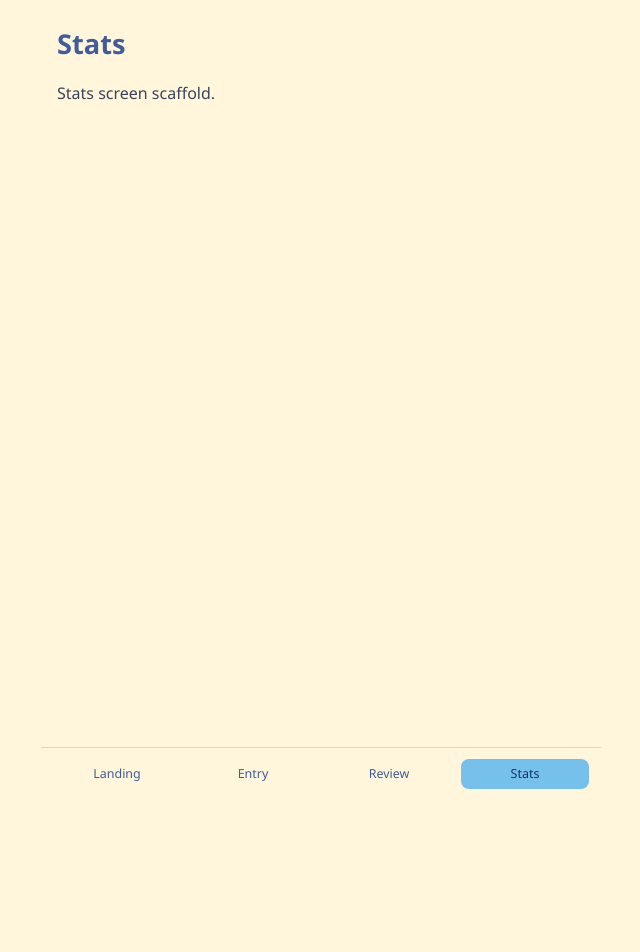
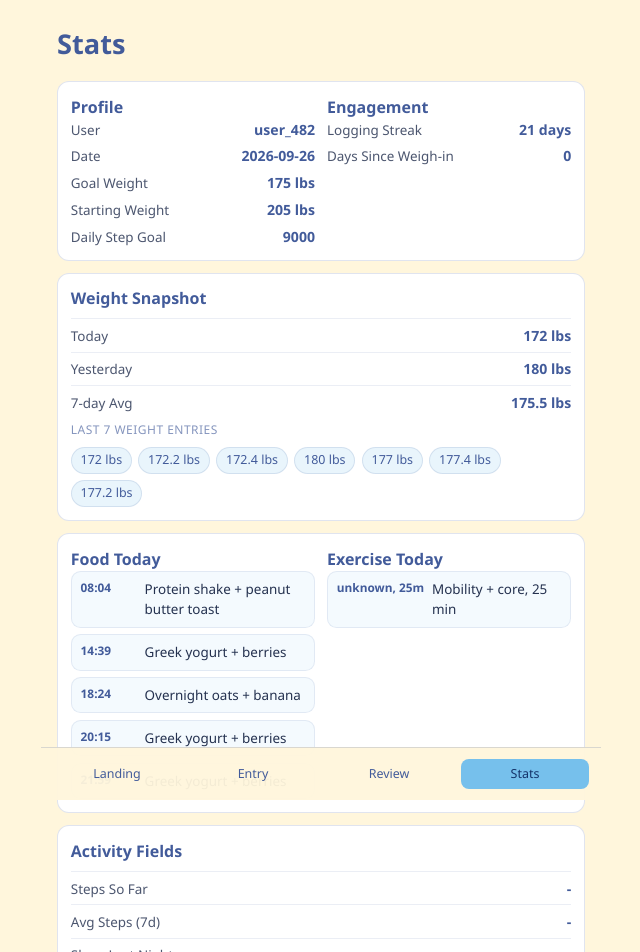
Before and after one commit to MounikaKV/hitthegym, a React (Vite) app: page /stats in a window 1280 px wide. Shown: the top 952 px of the page, without its empty margins (319-959 px from the left). Before the commit the page ends 800 px from the top, so only its background shows below. Built offline with nearby package versions, Linux system fonts and the light colour scheme.

Commit message:
feat: implement detailed statistics display on StatsPage; add data rendering for user profile, weight, food, and exercise logs

```diff
--- a/src/index.css
+++ b/src/index.css
@@ -455,3 +455,147 @@ textarea::placeholder {
   line-height: 1.45;
   color: rgba(36, 49, 79, 0.95);
 }
+
+.stats-board {
+  display: grid;
+  gap: 0.75rem;
+}
+
+.stats-panel {
+  display: flex;
+  flex-direction: column;
+  gap: 0.5rem;
+  background: #ffffff;
+  border: 1px solid rgba(66, 91, 154, 0.16);
+  border-radius: 0.75rem;
+  padding: 0.8rem;
+}
+
+.stats-panel h2 {
+  font-size: 1rem;
+  color: var(--color-primary);
+}
+
+.stats-grid-two {
+  display: grid;
+  gap: 0.75rem;
+}
+
+.stats-kv {
+  display: grid;
+  gap: 0.35rem;
+  margin: 0;
+}
+
+.stats-kv > div {
+  display: grid;
+  grid-template-columns: 1fr auto;
+  gap: 0.4rem;
+  align-items: baseline;
+}
+
+.stats-kv dt {
+  color: rgba(36, 49, 79, 0.82);
+  font-size: 0.84rem;
+}
+
+.stats-kv dd {
+  margin: 0;
+  color: var(--color-primary);
+  font-size: 0.88rem;
+  font-weight: 600;
+}
+
+.stats-kv-inline > div {
+  border-top: 1px solid rgba(66, 91, 154, 0.1);
+  padding-top: 0.35rem;
+}
+
+.stats-subhead {
+  font-size: 0.75rem;
+  letter-spacing: 0.04em;
+  text-transform: uppercase;
+  color: rgba(66, 91, 154, 0.72);
+}
+
+.stats-chip-list {
+  list-style: none;
+  display: flex;
+  flex-wrap: wrap;
+  gap: 0.4rem;
+  margin: 0;
+  padding: 0;
+}
+
+.stats-chip-list li {
+  border: 1px solid rgba(66, 91, 154, 0.14);
+  border-radius: 999px;
+  background: rgba(118, 192, 236, 0.16);
+  color: var(--color-primary);
+  font-size: 0.78rem;
+  padding: 0.2rem 0.55rem;
+}
+
+.stats-list {
+  list-style: none;
+  margin: 0;
+  padding: 0;
+  display: grid;
+  gap: 0.4rem;
+}
+
+.stats-list li {
+  display: grid;
+  grid-template-columns: minmax(3.5rem, auto) 1fr;
+  gap: 0.5rem;
+  border: 1px solid rgba(66, 91, 154, 0.1);
+  border-radius: 0.6rem;
+  background: rgba(118, 192, 236, 0.08);
+  padding: 0.45rem 0.55rem;
+}
+
+.stats-list li span:first-child {
+  color: var(--color-primary);
+  font-size: 0.74rem;
+  font-weight: 600;
+}
+
+.stats-list li span:last-child {
+  color: var(--text);
+  font-size: 0.84rem;
+}
+
+.stats-day-grid {
+  display: grid;
+  gap: 0.6rem;
+}
+
+.stats-day-card {
+  border: 1px solid rgba(66, 91, 154, 0.12);
+  border-radius: 0.65rem;
+  background: rgba(255, 255, 255, 0.82);
+  padding: 0.6rem;
+  display: grid;
+  gap: 0.45rem;
+}
+
+.stats-day-card h3 {
+  margin: 0;
+  color: var(--color-primary);
+  font-size: 0.9rem;
+}
+
+.stats-muted {
+  font-size: 0.82rem;
+  color: rgba(36, 49, 79, 0.68);
+}
+
+@media (min-width: 768px) {
+  .stats-grid-two {
+    grid-template-columns: repeat(2, minmax(0, 1fr));
+  }
+
+  .stats-day-grid {
+    grid-template-columns: repeat(2, minmax(0, 1fr));
+  }
+}
--- a/src/pages/StatsPage.tsx
+++ b/src/pages/StatsPage.tsx
@@ -1,8 +1,202 @@
+import { useMemo } from "react";
+import { loadAllEntries } from "../services/entryStorage";
+import { buildReviewPayload } from "../services/reviewData";
+import type { DailyEntry, LogEntry } from "../types/entry";
+
+function formatMaybeNumber(value: number | null): string {
+  return value === null ? "-" : String(value);
+}
+
+function formatTime(isoString: string): string {
+  return new Date(isoString).toLocaleTimeString([], {
+    hour: "2-digit",
+    minute: "2-digit",
+  });
+}
+
+function renderLogList(items: LogEntry[]) {
+  if (items.length === 0) {
+    return <p className="stats-muted">No entries</p>;
+  }
+
+  return (
+    <ul className="stats-list">
+      {items.map((item) => (
+        <li key={item.id}>
+          <span>{formatTime(item.createdAt)}</span>
+          <span>{item.text}</span>
+        </li>
+      ))}
+    </ul>
+  );
+}
+
 function StatsPage() {
+  const payload = useMemo(() => buildReviewPayload(), []);
+  const entriesByDay = useMemo(() => loadAllEntries(), []);
+
+  const recentDays = useMemo(() => {
+    return Object.values(entriesByDay)
+      .sort((a: DailyEntry, b: DailyEntry) => (a.dateKey < b.dateKey ? 1 : -1))
+      .slice(0, 7);
+  }, [entriesByDay]);
+
   return (
     <section className="page">
       <h1>Stats</h1>
-      <p>Stats screen scaffold.</p>
+
+      <article className="stats-board" aria-label="Detailed statistics">
+        <section className="stats-panel stats-grid-two">
+          <div>
+            <h2>Profile</h2>
+            <dl className="stats-kv">
+              <div>
+                <dt>User</dt>
+                <dd>{payload.user_id}</dd>
+              </div>
+              <div>
+                <dt>Date</dt>
+                <dd>{payload.date}</dd>
+              </div>
+              <div>
+                <dt>Goal Weight</dt>
+                <dd>{payload.profile.goal_weight_lbs} lbs</dd>
+              </div>
+              <div>
+                <dt>Starting Weight</dt>
+                <dd>{payload.profile.starting_weight_lbs} lbs</dd>
+              </div>
+              <div>
+                <dt>Daily Step Goal</dt>
+                <dd>{payload.profile.daily_step_goal}</dd>
+              </div>
+            </dl>
+          </div>
+
+          <div>
+            <h2>Engagement</h2>
+            <dl className="stats-kv">
+              <div>
+                <dt>Logging Streak</dt>
+                <dd>{payload.engagement.current_logging_streak_days} days</dd>
+              </div>
+              <div>
+                <dt>Days Since Weigh-in</dt>
+                <dd>
+                  {formatMaybeNumber(
+                    payload.engagement.days_since_last_weigh_in,
+                  )}
+                </dd>
+              </div>
+            </dl>
+          </div>
+        </section>
+
+        <section className="stats-panel">
+          <h2>Weight Snapshot</h2>
+          <dl className="stats-kv stats-kv-inline">
+            <div>
+              <dt>Today</dt>
+              <dd>{formatMaybeNumber(payload.weight.today_lbs)} lbs</dd>
+            </div>
+            <div>
+              <dt>Yesterday</dt>
+              <dd>{formatMaybeNumber(payload.weight.yesterday_lbs)} lbs</dd>
+            </div>
+            <div>
+              <dt>7-day Avg</dt>
+              <dd>{formatMaybeNumber(payload.weight.seven_day_avg_lbs)} lbs</dd>
+            </div>
+          </dl>
+          <p className="stats-subhead">Last 7 weight entries</p>
+          <ul className="stats-chip-list">
+            {payload.weight.last_7_entries_lbs.length === 0 && (
+              <li className="stats-muted">No values</li>
+            )}
+            {payload.weight.last_7_entries_lbs.map((value, index) => (
+              <li key={`${value}-${index}`}>{value} lbs</li>
+            ))}
+          </ul>
+        </section>
+
+        <section className="stats-panel stats-grid-two">
+          <div>
+            <h2>Food Today</h2>
+            {payload.food_log_today.length === 0 ? (
+              <p className="stats-muted">No food entries</p>
+            ) : (
+              <ul className="stats-list">
+                {payload.food_log_today.map((entry, index) => (
+                  <li key={`${entry.time}-${index}`}>
+                    <span>{entry.time}</span>
+                    <span>{entry.entry}</span>
+                  </li>
+                ))}
+              </ul>
+            )}
+          </div>
+
+          <div>
+            <h2>Exercise Today</h2>
+            {payload.exercise_log_today.length === 0 ? (
+              <p className="stats-muted">No exercise entries</p>
+            ) : (
+              <ul className="stats-list">
+                {payload.exercise_log_today.map((entry, index) => (
+                  <li key={`${entry.entry}-${index}`}>
+                    <span>
+                      {entry.type ?? "unknown"}
+                      {entry.duration_min !== null
+                        ? `, ${entry.duration_min}m`
+                        : ""}
+                    </span>
+                    <span>{entry.entry}</span>
+                  </li>
+                ))}
+              </ul>
+            )}
+          </div>
+        </section>
+
+        <section className="stats-panel">
+          <h2>Activity Fields</h2>
+          <dl className="stats-kv stats-kv-inline">
+            <div>
+              <dt>Steps So Far</dt>
+              <dd>{formatMaybeNumber(payload.activity.steps_so_far_today)}</dd>
+            </div>
+            <div>
+              <dt>Avg Steps (7d)</dt>
+              <dd>
+                {formatMaybeNumber(payload.activity.avg_steps_last_7_days)}
+              </dd>
+            </div>
+            <div>
+              <dt>Sleep Last Night</dt>
+              <dd>
+                {formatMaybeNumber(payload.activity.sleep_hours_last_night)}
+              </dd>
+            </div>
+          </dl>
+        </section>
+
+        <section className="stats-panel">
+          <h2>Recent History By Day</h2>
+          <div className="stats-day-grid">
+            {recentDays.map((day) => (
+              <article key={day.dateKey} className="stats-day-card">
+                <h3>{day.dateKey}</h3>
+                <p className="stats-subhead">Weight</p>
+                {renderLogList(day.weightEntries)}
+                <p className="stats-subhead">Exercise</p>
+                {renderLogList(day.exerciseEntries)}
+                <p className="stats-subhead">Food</p>
+                {renderLogList(day.foodEntries)}
+              </article>
+            ))}
+          </div>
+        </section>
+      </article>
     </section>
   );
 }
```
